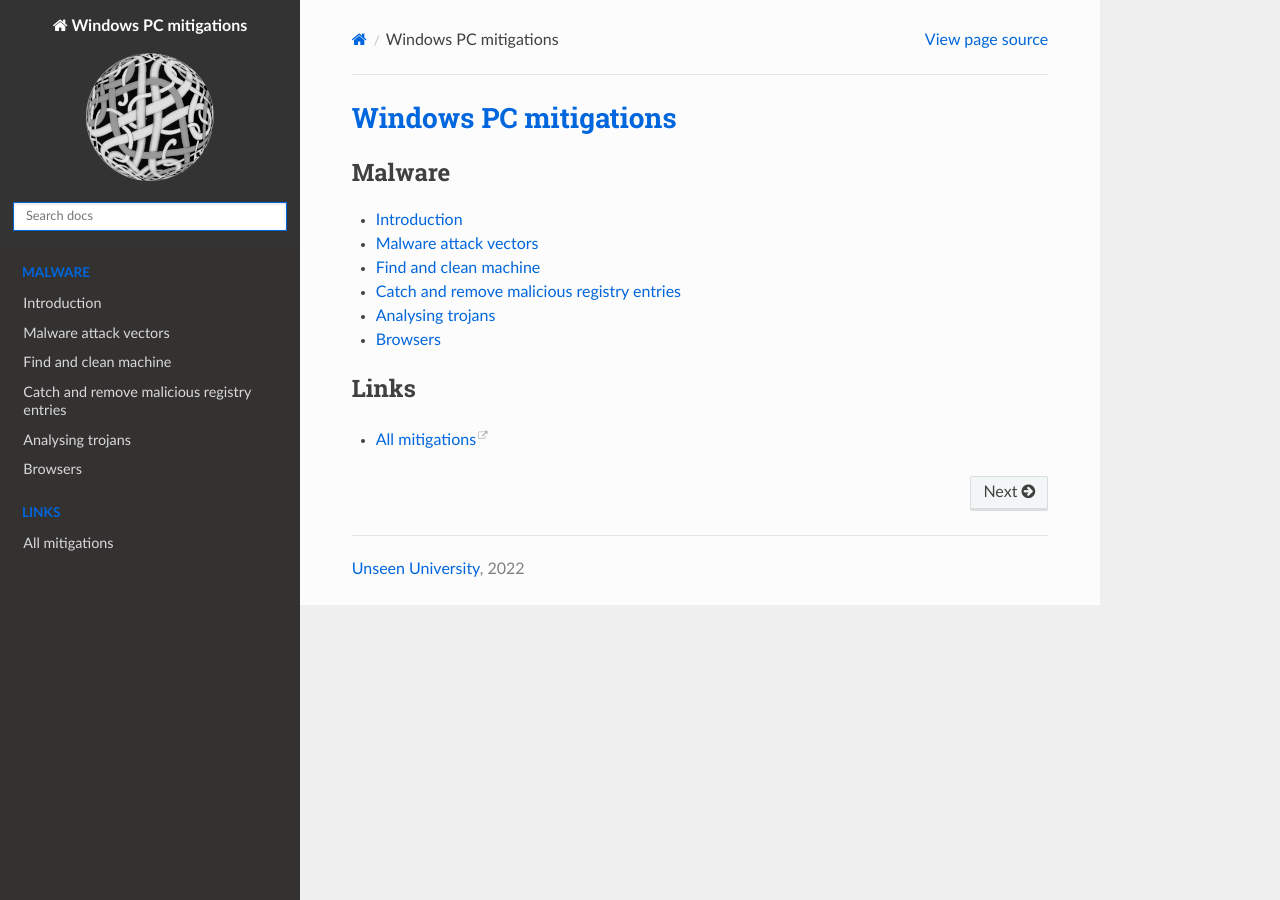
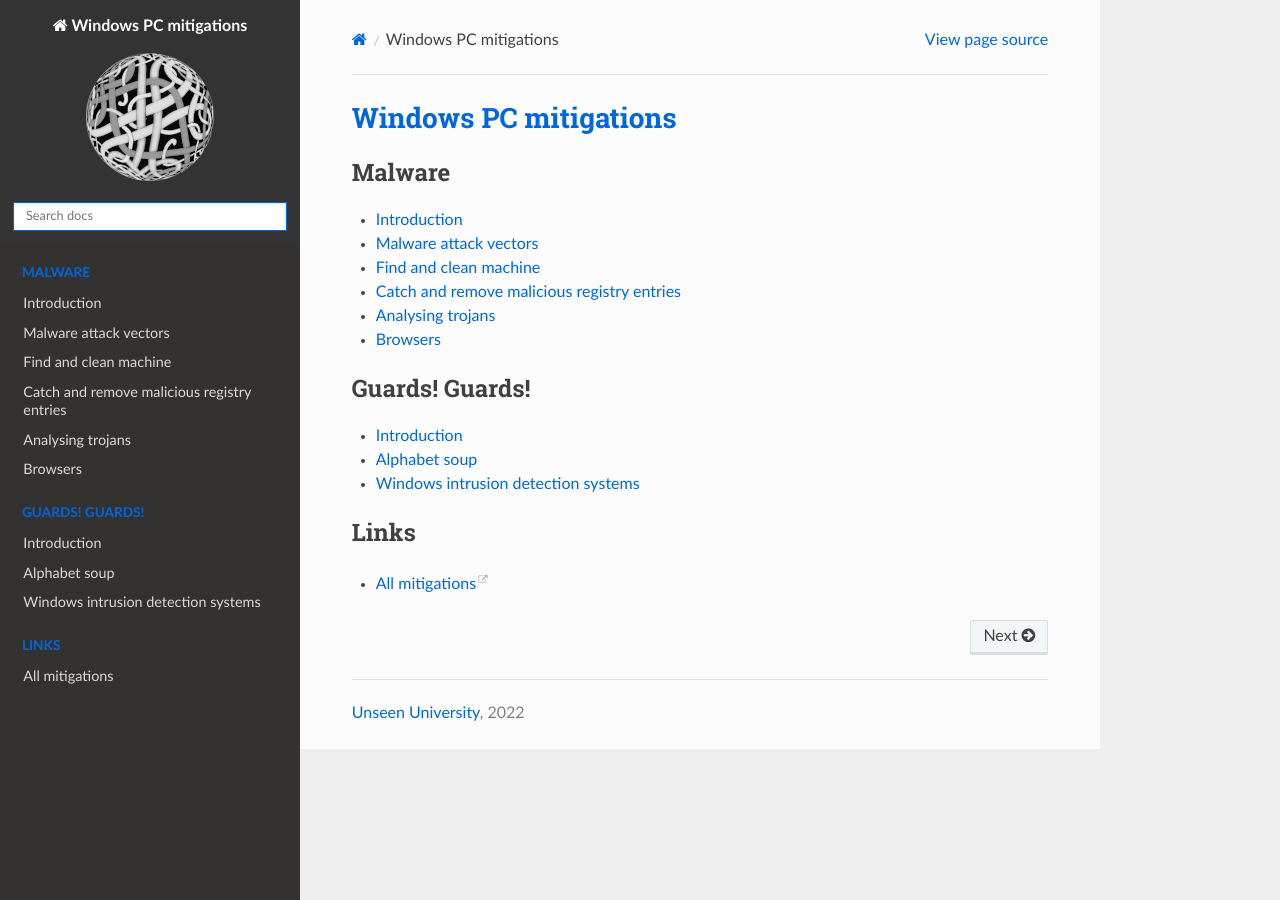
Before and after one commit to tymyrddin/blue-windows, a Sphinx documentation site: the page built from source/index.rst, in a window 1280 px wide. Built offline with Sphinx 7.4.7 and the Read the Docs theme 2.0.0, drawn with Linux system fonts in a browser that asks for light colours.

Commit message:
Guards! Guards!

```diff
--- /dev/null
+++ b/source/docs/guards/ids.md
@@ -0,0 +1,11 @@
+# Windows intrusion detection systems
+
+## Host intrusion detection systems
+
+* EventLog Analyzers
+* OSSEC only supports Windows systems as agents, and they will require an OSSEC server to function
+
+## Network intrusion detection systems
+
+* Snort
+* Suricata
--- a/source/index.rst
+++ b/source/index.rst
@@ -15,6 +15,16 @@ Windows PC mitigations
    docs/malware/browsers.md
 
 .. toctree::
+   :glob:
+   :maxdepth: 1
+   :includehidden:
+   :caption: Guards! Guards!
+
+   docs/guards/README.md
+   docs/guards/soup.md
+   docs/guards/*
+
+.. toctree::
    :caption: Links
 
    All mitigations <https://tymyrddin.github.io/mitigations/>
```
Also changed, not shown: source/docs/guards/README.md (added, +41 -0 lines), source/docs/guards/soup.md (added, +29 -0 lines).
